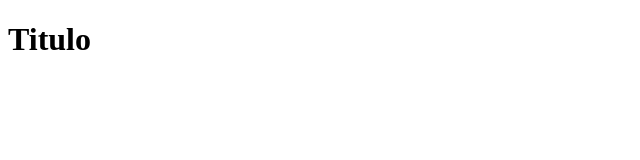
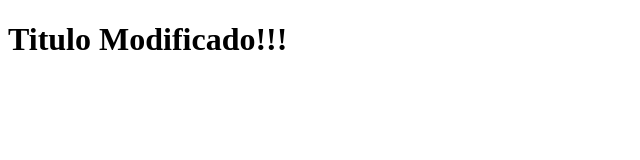
Before and after one commit to japb7306/hello-world-git, a plain HTML site: page index.html in a window 1280 px wide. Shown: the whole page, without its empty margins (0-640 px from the left). Drawn offline with Linux system fonts and the light colour scheme.

Commit message:
cambio al index.html

```diff
--- a/index.html
+++ b/index.html
@@ -7,6 +7,6 @@
     <title>Demo</title>
 </head>
 <body>
-    <h1>Titulo</h1>
+    <h1>Titulo Modificado!!!</h1>
 </body>
 </html>
```
